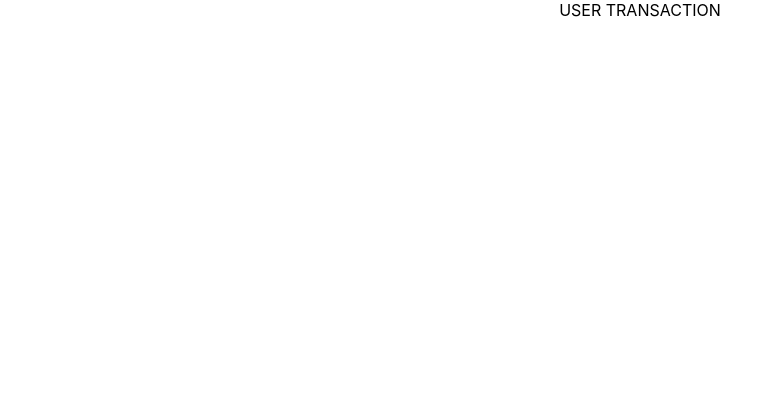
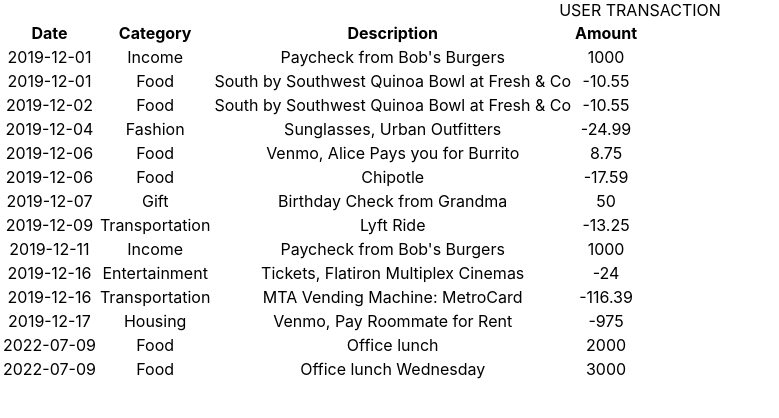
Before and after one commit to Sammy-CK/phase-2-wk-2-code-challenge-bank-of-flatiron, a React (Create React App) app: page / in a window 1280 px wide. Shown: the top 418 px of the page, without its empty margins (0-779 px from the left). Built offline with nearby package versions, Linux system fonts and the light colour scheme; data requests are answered from the project's data file.

Commit message:
Added transactional component

```diff
--- a/src/App.js
+++ b/src/App.js
@@ -1,10 +1,24 @@
-import React from 'react';
+import React, {useState, useEffect} from 'react';
 import './App.css';
+import Transactionals from './components/Transactionals';
 
 function App() {
+
+  const [transactions, setTransactions] = useState([])
+
+  useEffect(() => {
+    fetch('http://localhost:3000/transactions')
+    .then(resp => resp.json())
+    .then(data => setTransactions(data))
+  },[])
+
+
+  // console.log(transactions)
+
   return (
     <div className="App">
       <header>USER TRANSACTION</header>
+      <Transactionals transactions={transactions} />
     </div>
   );
 }
--- /dev/null
+++ b/src/components/Transactionals.js
@@ -0,0 +1,30 @@
+import React from "react";
+
+function Transactionals({transactions}){
+
+    return(
+        <table>
+            <thead>
+            <tr>
+                <th>Date</th>
+                <th>Category</th>
+                <th>Description</th>
+                <th>Amount</th>
+            </tr>
+            </thead>
+            <tbody>
+            {transactions.map(transaction => (
+                <tr key={transaction.id}>
+                    <td>{transaction.date}</td>
+                    <td>{transaction.category}</td>
+                    <td>{transaction.description}</td>
+                    <td>{transaction.amount}</td>
+                    </tr>
+            )
+        )}
+            </tbody>
+        </table>
+    )
+}
+
+export default Transactionals;
--- a/src/index.js
+++ b/src/index.js
@@ -6,9 +6,9 @@
 
 const root = ReactDOM.createRoot(document.getElementById('root'));
 root.render(
-  <React.StrictMode>
+  // <React.StrictMode>
     <App />
-  </React.StrictMode>
+  // </React.StrictMode>
 );
 
 // If you want to start measuring performance in your app, pass a function
```
